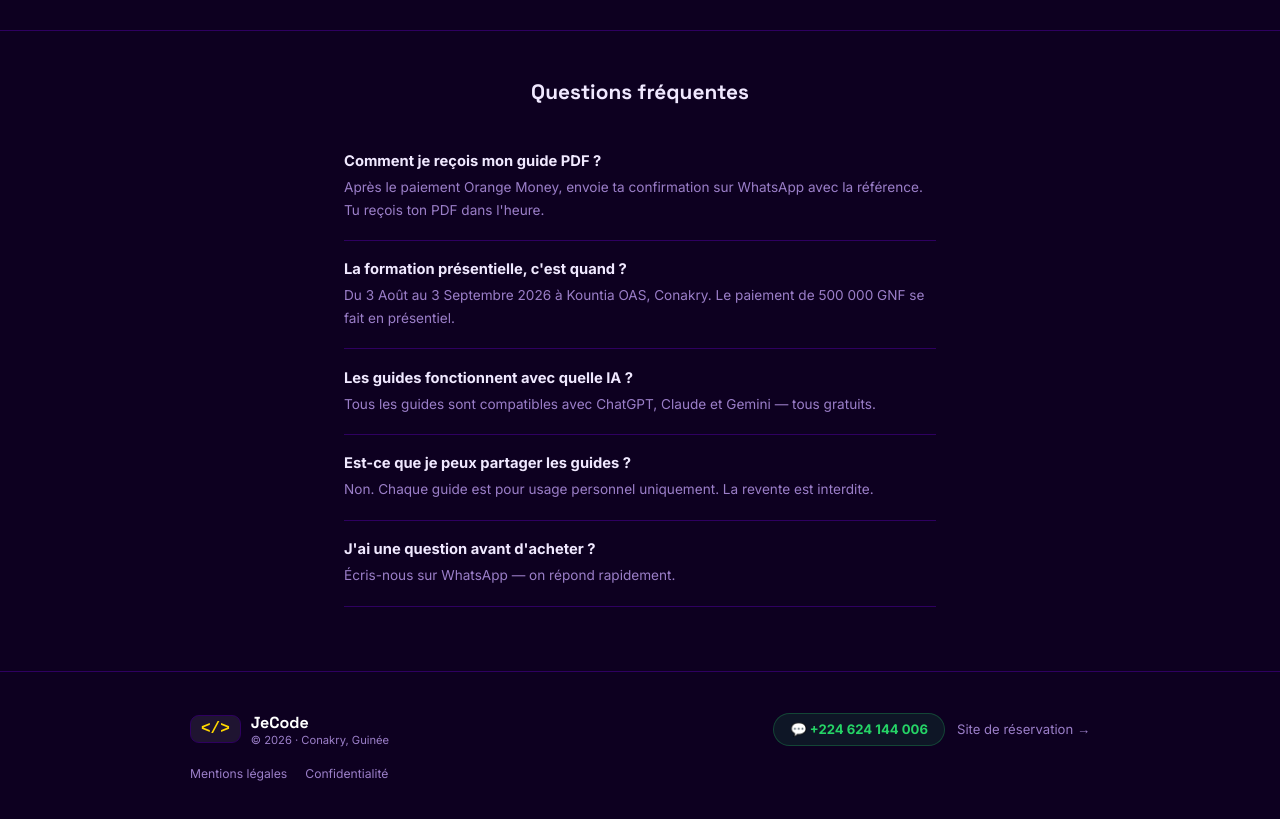
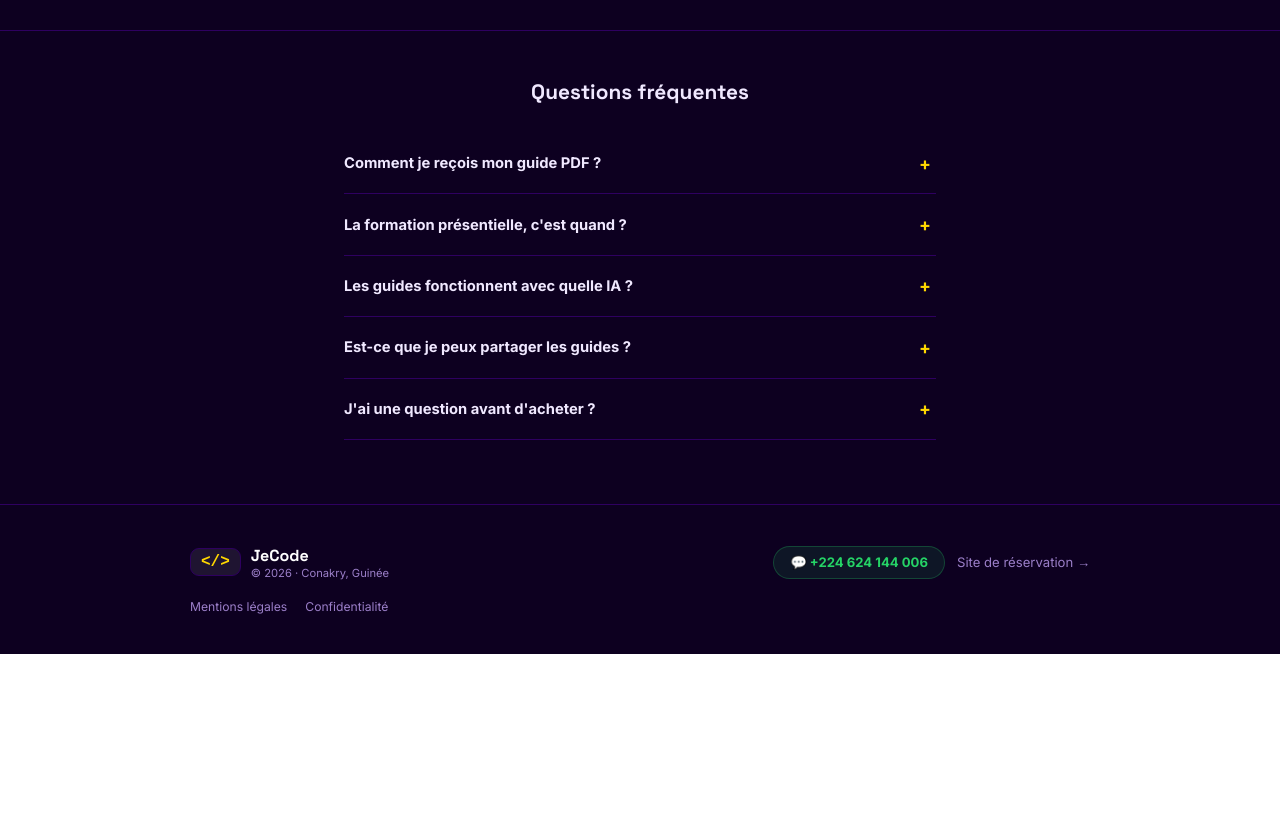
Before and after one commit to jecodefficacement/jecode-boutique, a React (Vite) app: page / in a window 1280 px wide. Shown: the part 3240-4059 px from the top of the page. After the commit the page ends 3894 px from the top, so only its background shows below. Built offline with nearby package versions, Linux system fonts and the light colour scheme.

Commit message:
FAQ en accordéon interactif

```diff
--- a/src/App.jsx
+++ b/src/App.jsx
@@ -147,6 +147,53 @@ function Tag({ children, color, bg }) {
 
 function Divider() {
   return <div style={{ height: 1, background: C.border, margin: "3rem 0" }} />;
+}
+
+// ─────────────────────────────────────────
+//  FAQ — ACCORDÉON
+// ─────────────────────────────────────────
+function FaqItem({ question, reponse, index }) {
+  const [open, setOpen] = useState(false);
+
+  return (
+    <div
+      data-aos="fade-up"
+      data-aos-delay={Math.min(index, 4) * 60}
+      style={{ borderBottom: `1px solid ${C.border}` }}
+    >
+      <button
+        onClick={() => setOpen(o => !o)}
+        aria-expanded={open}
+        style={{
+          width: "100%", background: "none", border: "none", cursor: "pointer",
+          display: "flex", alignItems: "center", justifyContent: "space-between",
+          gap: 12, padding: "1.2rem 0", textAlign: "left",
+        }}
+      >
+        <span style={{ fontWeight: 700, color: C.text, fontSize: "0.92rem" }}>{question}</span>
+        <span style={{
+          flexShrink: 0, color: C.yellow, fontSize: "1.1rem", fontWeight: 700,
+          transform: open ? "rotate(45deg)" : "rotate(0deg)",
+          transition: "transform .25s ease",
+          display: "inline-flex", alignItems: "center", justifyContent: "center",
+          width: 22, height: 22,
+        }}>
+          +
+        </span>
+      </button>
+      <div style={{
+        display: "grid",
+        gridTemplateRows: open ? "1fr" : "0fr",
+        transition: "grid-template-rows .3s ease",
+      }}>
+        <div style={{ overflow: "hidden" }}>
+          <div style={{ color: C.muted, fontSize: "0.85rem", lineHeight: 1.65, paddingBottom: "1.2rem" }}>
+            {reponse}
+          </div>
+        </div>
+      </div>
+    </div>
+  );
 }
 
 // ─────────────────────────────────────────
@@ -685,10 +732,7 @@ export default function App() {
           ["Est-ce que je peux partager les guides ?", "Non. Chaque guide est pour usage personnel uniquement. La revente est interdite."],
           ["J'ai une question avant d'acheter ?", "Écris-nous sur WhatsApp — on répond rapidement."],
         ].map(([q, a], i) => (
-          <div key={i} data-aos="fade-up" data-aos-delay={Math.min(i, 4) * 60} style={{ borderBottom: `1px solid ${C.border}`, padding: "1.2rem 0" }}>
-            <div style={{ fontWeight: 700, color: C.text, marginBottom: 6, fontSize: "0.92rem" }}>{q}</div>
-            <div style={{ color: C.muted, fontSize: "0.85rem", lineHeight: 1.65 }}>{a}</div>
-          </div>
+          <FaqItem key={i} question={q} reponse={a} index={i} />
         ))}
       </div>
 
```
